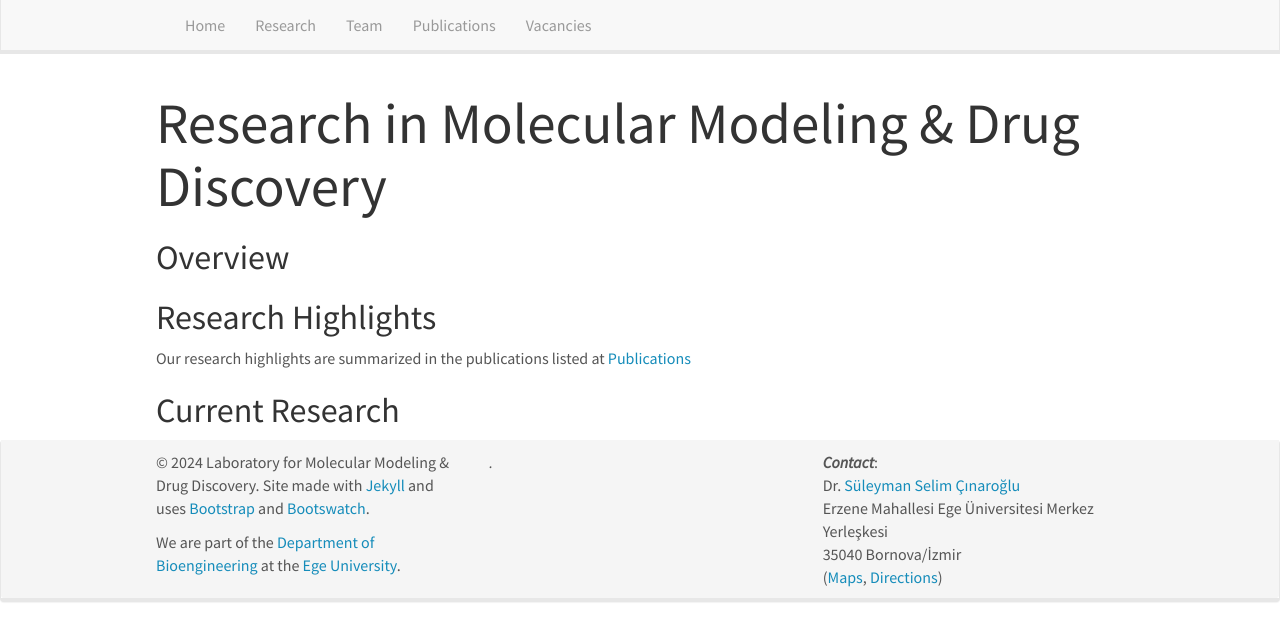
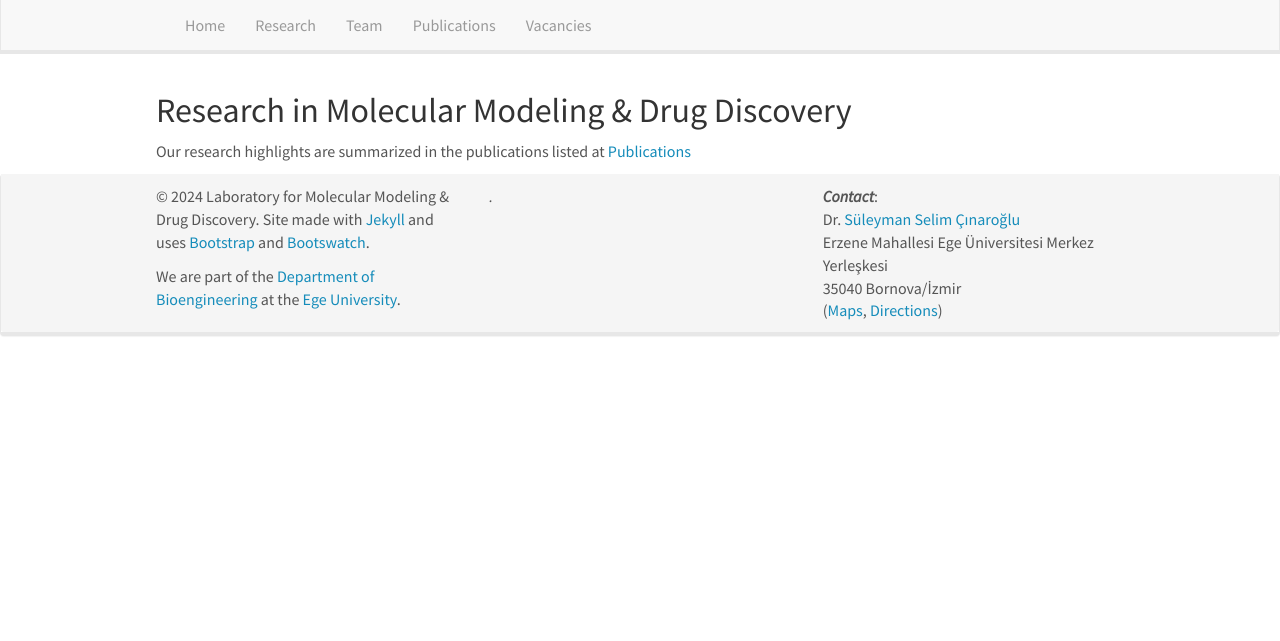
Before and after one commit to CinarogluLab/cinaroglulab.github.io, a Jekyll site: the page built from _pages/research.md, in a window 1280 px wide. Shown: the top 641 px of the page. Built offline with Jekyll 4.4.1, drawn with Linux system fonts in a browser that asks for light colours; nearby versions of some CDN libraries.

Commit message:
Update research.md

```diff
--- a/_pages/research.md
+++ b/_pages/research.md
@@ -6,13 +6,7 @@ sitemap: false
 permalink: /research/
 ---
 
-# Research in Molecular Modeling & Drug Discovery
-
-## Overview
+## Research in Molecular Modeling & Drug Discovery
 
 
-## Research Highlights
-
 Our research highlights are summarized in the publications listed at <a href="{{ site.url }}{{ site.baseurl }}/publications">Publications</a>
-
-## Current Research
```
